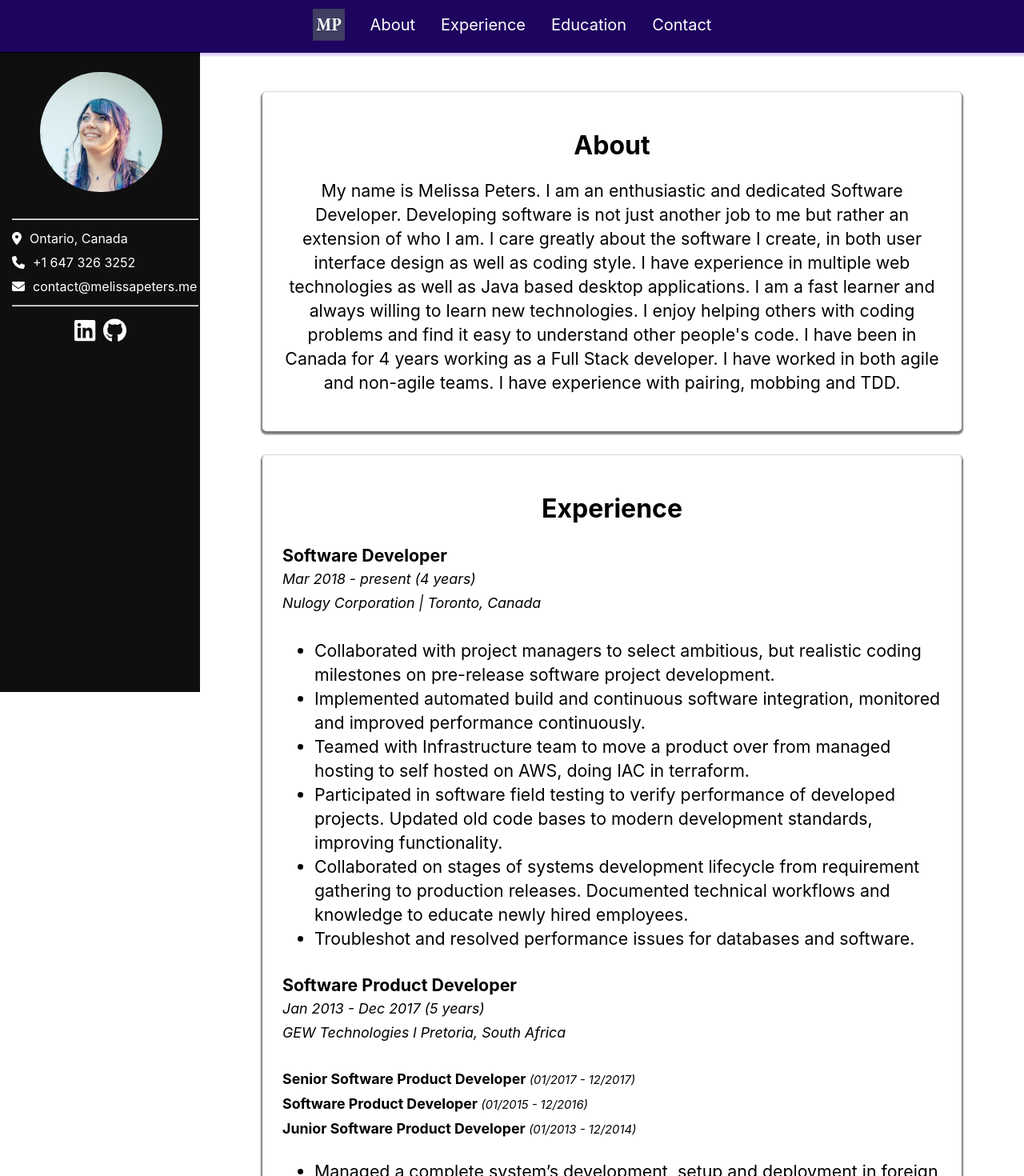
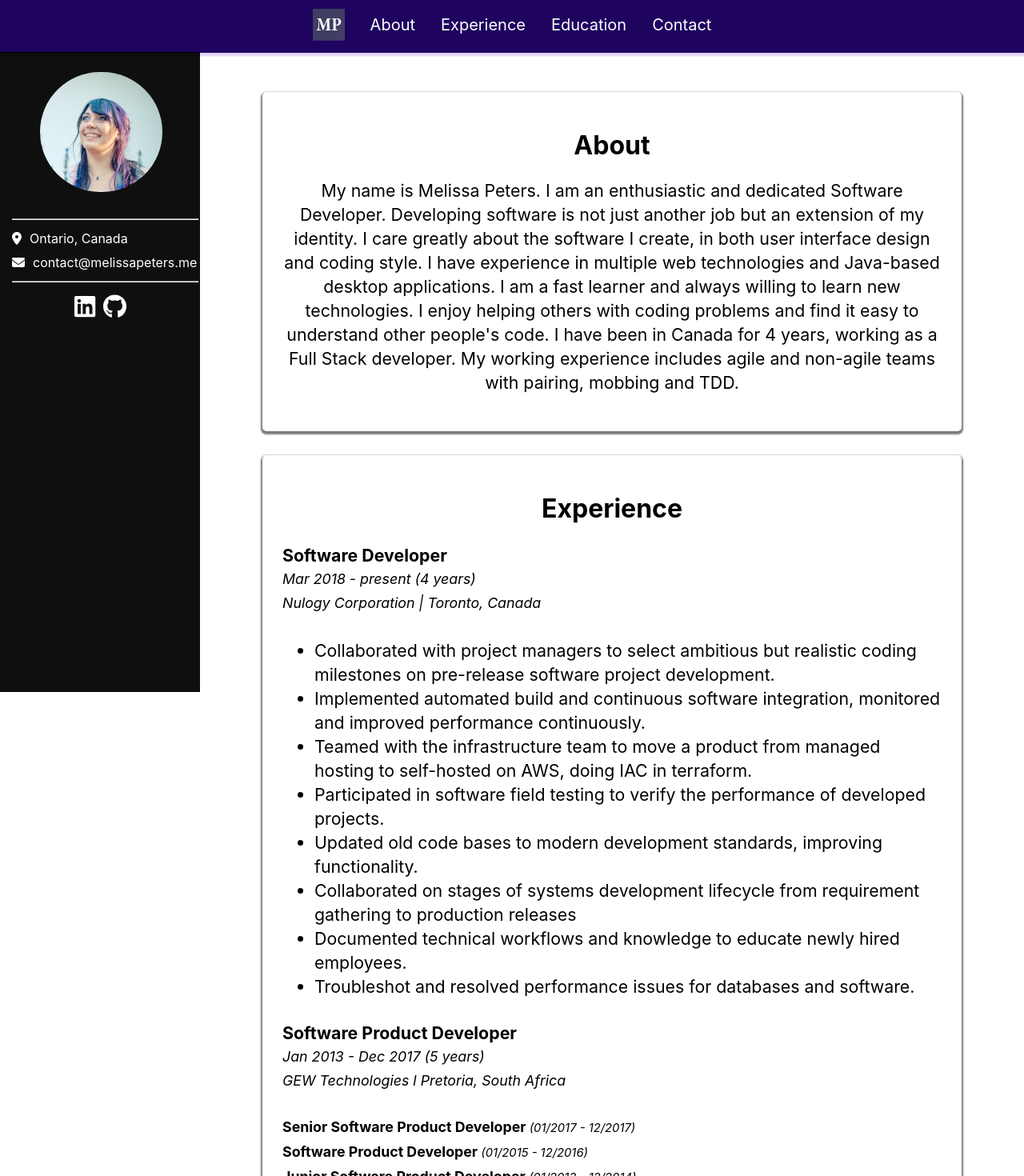
Before and after one commit to Peppercat101/peppercat101.github.io, a React (Create React App) app: page / in a window 1280 px wide. Shown: the top 1470 px of the page at 80% size. Built offline with nearby package versions, Linux system fonts and the light colour scheme.

Commit message:
Made navbar links functional

```diff
--- a/src/App.js
+++ b/src/App.js
@@ -2,11 +2,7 @@ import "./styles/app.css";
 import Navbar from "./components/Navbar";
 import SideBar from "./components/SideBar";
 import { FontAwesomeIcon } from "@fortawesome/react-fontawesome";
-import {
-  faEnvelope,
-  faLocationDot,
-  faPhone,
-} from "@fortawesome/free-solid-svg-icons";
+import { faEnvelope } from "@fortawesome/free-solid-svg-icons";
 import { faGithub, faLinkedin } from "@fortawesome/free-brands-svg-icons";
 
 function App() {
@@ -15,23 +11,22 @@ function App() {
       <Navbar />
       <SideBar />
       <div className="content">
-        <div className="section">
+        <div id="about" className="section">
           <h2>About</h2>
           <p>
             My name is Melissa Peters. I am an enthusiastic and dedicated
-            Software Developer. Developing software is not just another job to
-            me but rather an extension of who I am. I care greatly about the
-            software I create, in both user interface design as well as coding
-            style. I have experience in multiple web technologies as well as
-            Java based desktop applications. I am a fast learner and always
-            willing to learn new technologies. I enjoy helping others with
-            coding problems and find it easy to understand other people's code.
-            I have been in Canada for 4 years working as a Full Stack developer.
-            I have worked in both agile and non-agile teams. I have experience
-            with pairing, mobbing and TDD.
+            Software Developer. Developing software is not just another job but
+            an extension of my identity. I care greatly about the software I
+            create, in both user interface design and coding style. I have
+            experience in multiple web technologies and Java-based desktop
+            applications. I am a fast learner and always willing to learn new
+            technologies. I enjoy helping others with coding problems and find
+            it easy to understand other people's code. I have been in Canada for
+            4 years, working as a Full Stack developer. My working experience
+            includes agile and non-agile teams with pairing, mobbing and TDD.
           </p>
         </div>
-        <div className="section">
+        <div id="experience" className="section">
           <h2>Experience</h2>
           <div className="sub-section">
             <h4>
@@ -44,7 +39,7 @@ function App() {
 
             <ul>
               <li>
-                Collaborated with project managers to select ambitious, but
+                Collaborated with project managers to select ambitious but
                 realistic coding milestones on pre-release software project
                 development.
               </li>
@@ -53,23 +48,28 @@ function App() {
                 monitored and improved performance continuously.
               </li>
               <li>
-                Teamed with Infrastructure team to move a product over from
-                managed hosting to self hosted on AWS, doing IAC in terraform.
+                Teamed with the infrastructure team to move a product from
+                managed hosting to self-hosted on AWS, doing IAC in terraform.
               </li>
               <li>
-                Participated in software field testing to verify performance of
-                developed projects. Updated old code bases to modern development
-                standards, improving functionality.
+                Participated in software field testing to verify the performance
+                of developed projects.
+              </li>
+              <li>
+                Updated old code bases to modern development standards,
+                improving functionality.
               </li>
               <li>
                 Collaborated on stages of systems development lifecycle from
-                requirement gathering to production releases. Documented
-                technical workflows and knowledge to educate newly hired
-                employees.
+                requirement gathering to production releases
+              </li>
+              <li>
+                Documented technical workflows and knowledge to educate newly
+                hired employees.
               </li>
               <li>
                 Troubleshot and resolved performance issues for databases and
-                software.{" "}
+                software.
               </li>
             </ul>
           </div>
@@ -134,7 +134,7 @@ function App() {
             profile
           </h5>
         </div>
-        <div className="section">
+        <div id="education" className="section">
           <h2>Education</h2>
           <div className="sub-section">
             <h4>
@@ -156,13 +156,9 @@ function App() {
             </h4>
           </div>
         </div>
-        <div className="section">
+        <div id="contact" className="section">
           <h2>Contact</h2>
           <div className="sub-section">
-            <div>
-              <FontAwesomeIcon icon={faPhone} />
-              +1 647 326 3252
-            </div>
             <div>
               <FontAwesomeIcon icon={faEnvelope} />
               contact@melissapeters.me
--- a/src/components/Navbar.jsx
+++ b/src/components/Navbar.jsx
@@ -36,16 +36,16 @@ export default function Navbar() {
             <img src="favicon.png" />{" "}
           </li>
           <li>
-            <a href="/home">About</a>
+            <a href="#about">About</a>
           </li>
           <li>
-            <a href="/about">Experience</a>
+            <a href="#experience">Experience</a>
           </li>
           <li>
-            <a href="/contact">Education</a>
+            <a href="#education">Education</a>
           </li>
           <li>
-            <a href="/contact">Contact</a>{" "}
+            <a href="#contact">Contact</a>{" "}
           </li>
         </ul>
       </div>
--- a/src/components/SideBar.jsx
+++ b/src/components/SideBar.jsx
@@ -1,12 +1,7 @@
 import "../styles/sidebar.css";
 import ProfilePicture from "./ProfilePicture";
 import { FontAwesomeIcon } from "@fortawesome/react-fontawesome";
-import {
-  faLocationDot,
-  faPhone,
-  faEnvelope,
-} from "@fortawesome/free-solid-svg-icons";
-
+import { faLocationDot, faEnvelope } from "@fortawesome/free-solid-svg-icons";
 import { faLinkedin, faGithub } from "@fortawesome/free-brands-svg-icons";
 
 export default function SideBar() {
@@ -18,10 +13,6 @@ export default function SideBar() {
         <div>
           <FontAwesomeIcon icon={faLocationDot} />
           Ontario, Canada
-        </div>
-        <div>
-          <FontAwesomeIcon icon={faPhone} />
-          +1 647 326 3252
         </div>
         <div>
           <FontAwesomeIcon icon={faEnvelope} />
--- a/src/styles/app.css
+++ b/src/styles/app.css
@@ -58,3 +58,7 @@
     padding-top: 150px;
   }
 }
+
+.section {
+  scroll-margin-top: 50px;
+}
```
